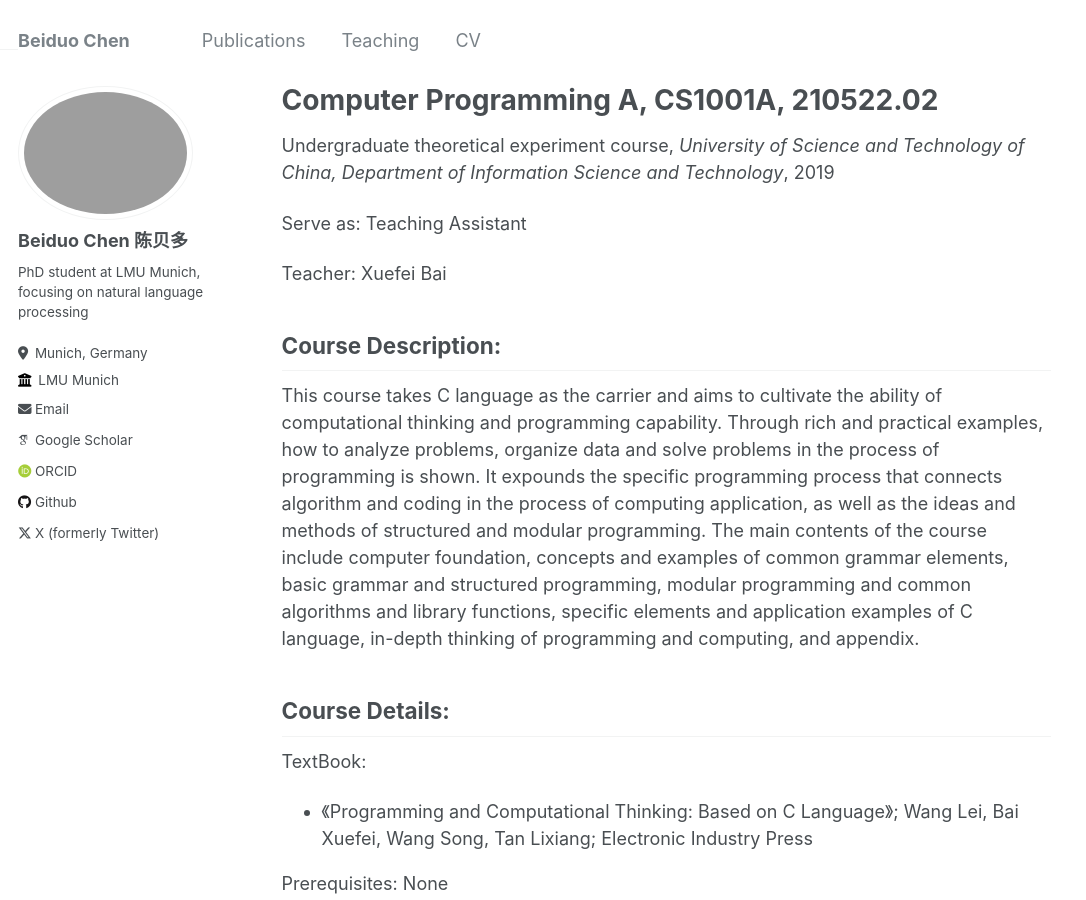
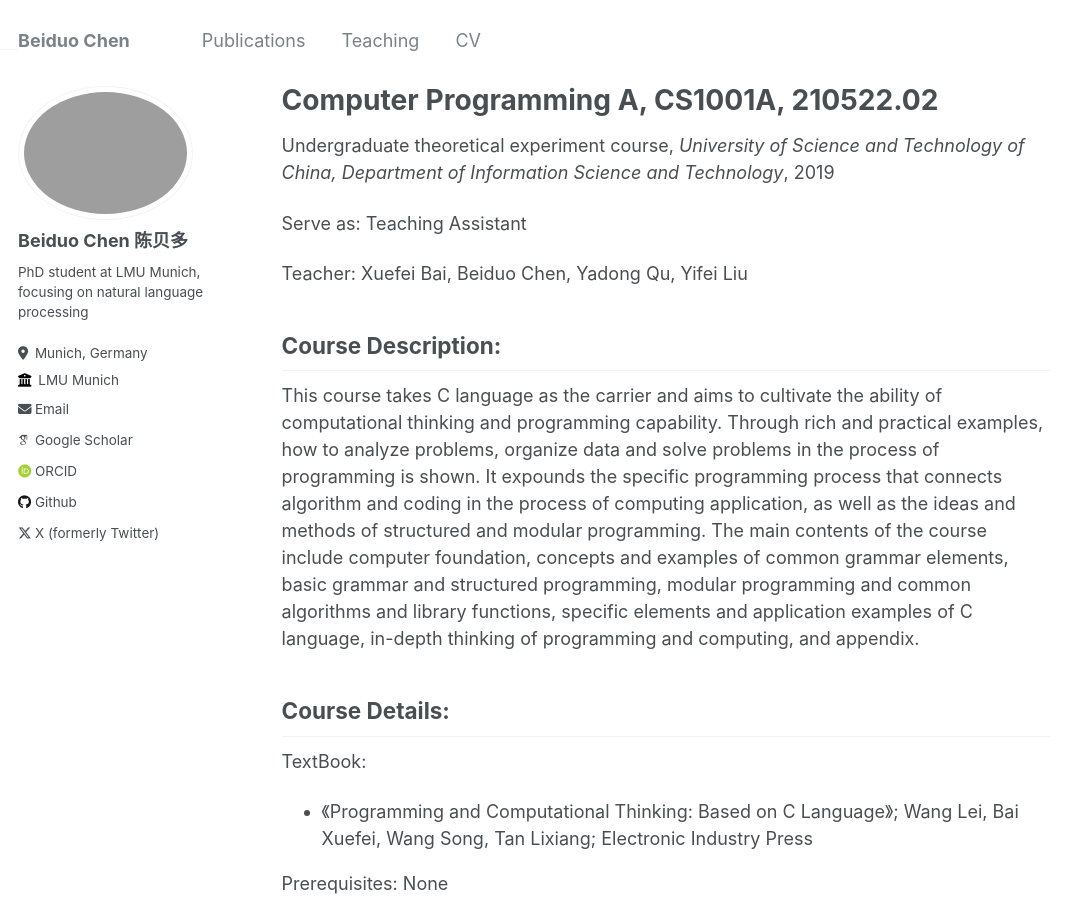
Before and after one commit to Mckysse/mckysse.github.io, a Jekyll site: the page built from _teaching/2019-spring-teaching-2.md, in a window 1280 px wide and 900 px high. Shown: the whole window, without its empty margins (0-1086 px from the left). Built offline with Jekyll 4.4.1, drawn with Linux system fonts in a browser that asks for light colours; some web fonts are replaced.

Commit message:
Update 2019-spring-teaching-2.md

```diff
--- a/_teaching/2019-spring-teaching-2.md
+++ b/_teaching/2019-spring-teaching-2.md
@@ -10,7 +10,7 @@ location: "Hefei, China"
 
 Serve as: Teaching Assistant
 
-Teacher: Xuefei Bai
+Teacher: Xuefei Bai, Beiduo Chen, Yadong Qu, Yifei Liu
 
 ## Course Description:
 
```
